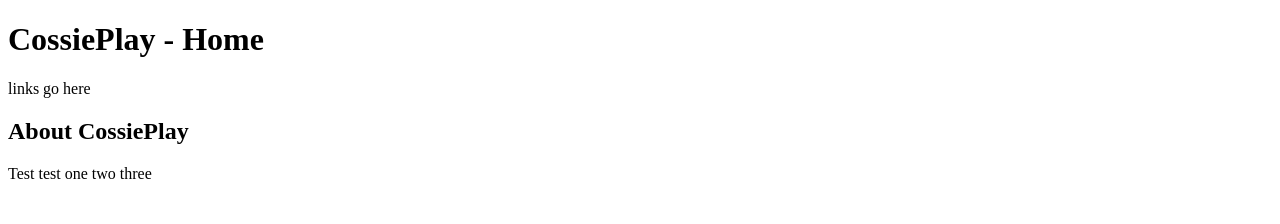
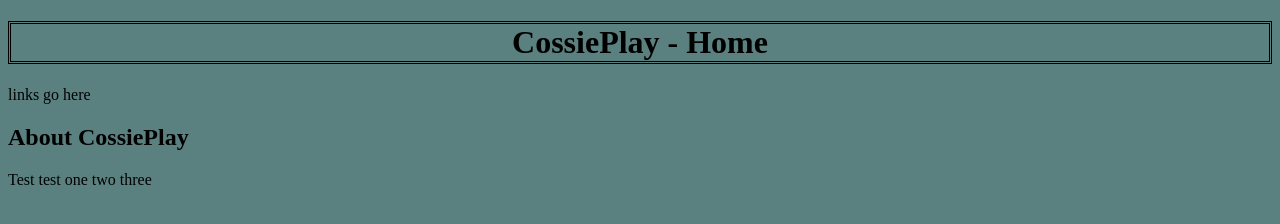
Before and after one commit to AlexCS1337/Assignment1-CossiePlay, a plain HTML site: page index.html in a window 1280 px wide. Drawn offline with Linux system fonts and the light colour scheme.

Commit message:
added link to stylesheet

```diff
--- a/index.html
+++ b/index.html
@@ -3,6 +3,7 @@
 <head>
     <meta charset="UTF-8">
     <title>CossiePlay - Home</title>
+    <link href="mainstyles.css" rel="stylesheet" type="text/css">
 </head>
 <body>
 <h1>CossiePlay - Home</h1>
--- /dev/null
+++ b/mainstyles.css
@@ -0,0 +1,10 @@
+@charset "utf-8";
+h1 {
+    text-align: center;
+    border: double;
+
+}
+body {
+    background-color: #5b8080;
+
+}
```
